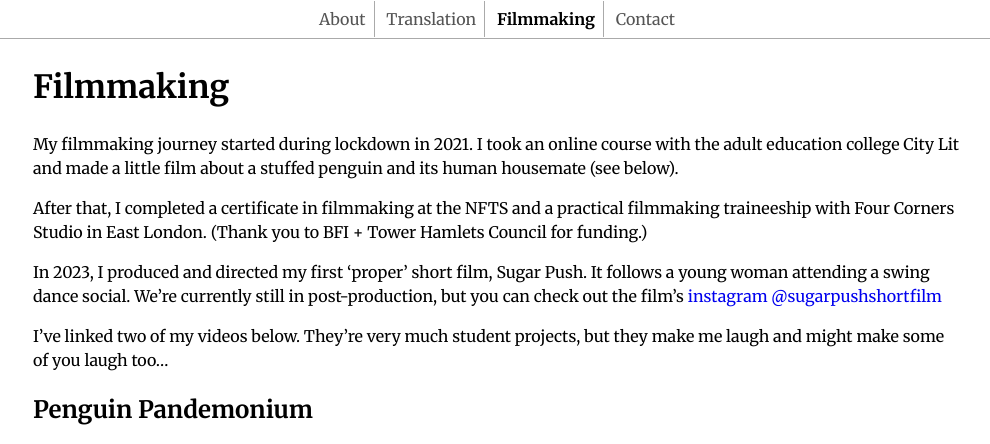
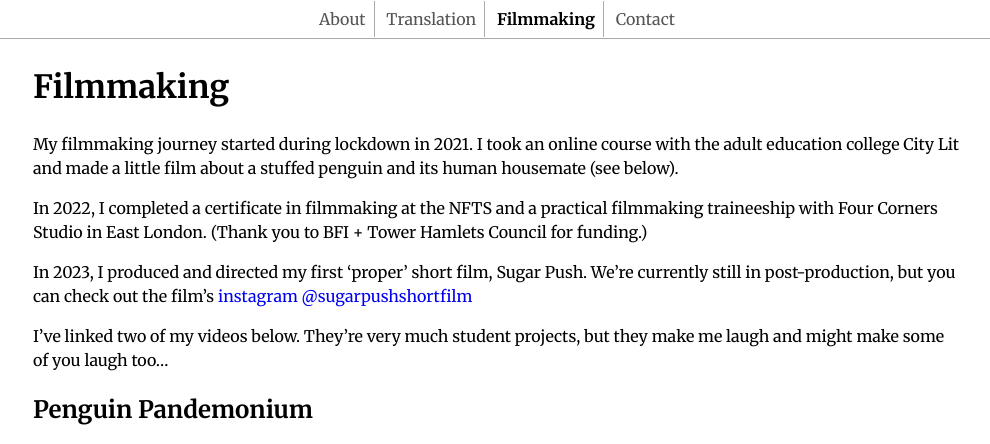
Before and after one commit to iwonaluszowicz/iwonaluszowicz.github.io, a Jekyll site: the page built from filmmaking.markdown, in a window 1280 px wide and 900 px high, cut to the strip 0-444 px from the top of the window. Shown: the whole strip, without its empty margins (143-1133 px from the left). Built offline with Jekyll 4.4.1, drawn with Linux system fonts in a browser that asks for light colours.

Commit message:
Update filmmaking.markdown
edited text

```diff
--- a/filmmaking.markdown
+++ b/filmmaking.markdown
@@ -6,9 +6,9 @@ permalink: /filmmaking/
 ---
 My filmmaking journey started during lockdown in 2021. I took an online course with the adult education college City Lit and made a little film about a stuffed penguin and its human housemate (see below).
 
-After that, I completed a certificate in filmmaking at the NFTS and a practical filmmaking traineeship with Four Corners Studio in East London. (Thank you to BFI + Tower Hamlets Council for funding.)
+In 2022, I completed a certificate in filmmaking at the NFTS and a practical filmmaking traineeship with Four Corners Studio in East London. (Thank you to BFI + Tower Hamlets Council for funding.)
 
-In 2023, I produced and directed my first ‘proper’ short film, Sugar Push. It follows a young woman attending a swing dance social. We’re currently still in post-production, but you can check out the film’s [instagram @sugarpushshortfilm](https://www.instagram.com/sugarpushshortfilm/)
+In 2023, I produced and directed my first ‘proper’ short film, Sugar Push. We’re currently still in post-production, but you can check out the film’s [instagram @sugarpushshortfilm](https://www.instagram.com/sugarpushshortfilm/)
 
 I’ve linked two of my videos below. They’re very much student projects, but they make me laugh and might make some of you laugh too…
 
```
